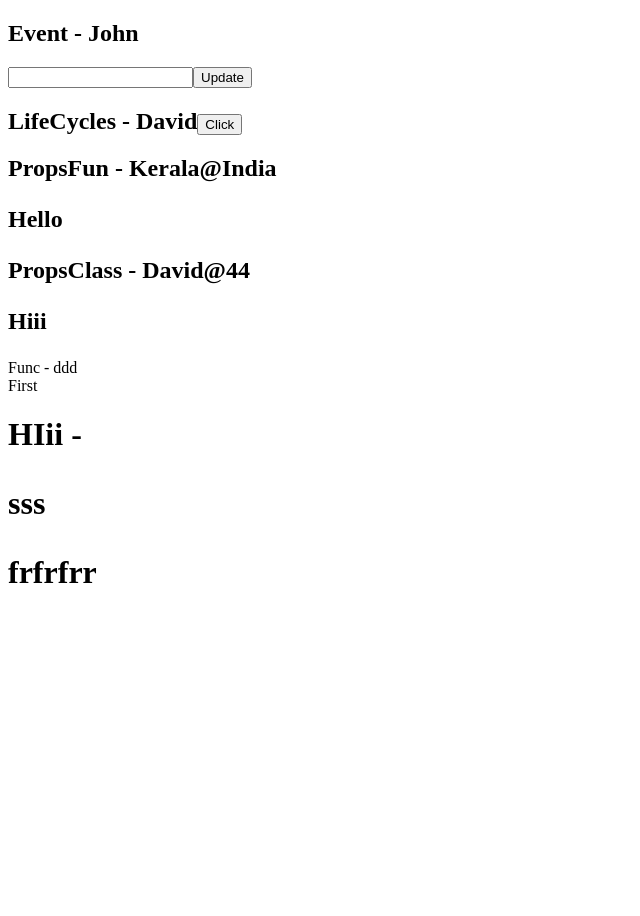
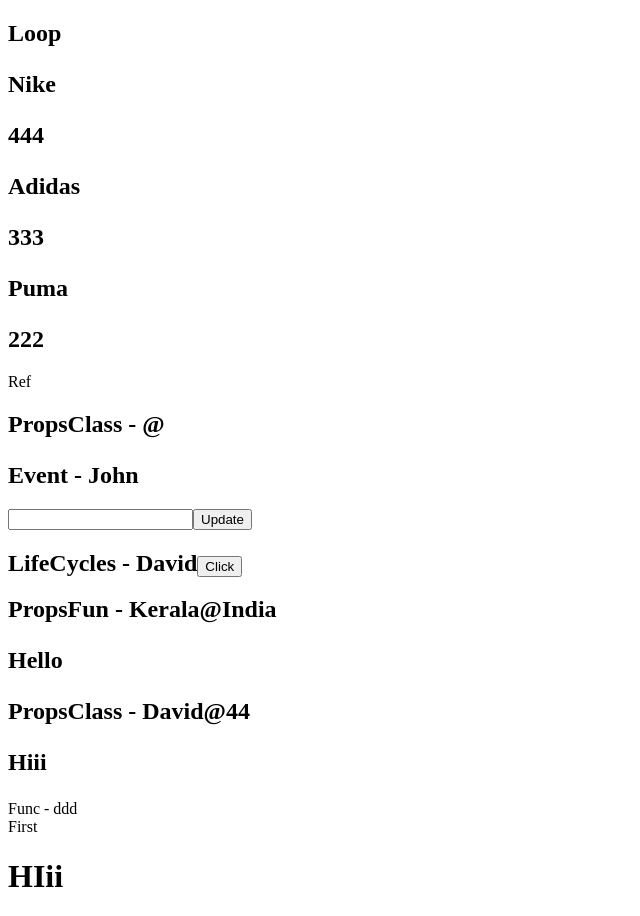
Before and after one commit to paravathmuhsin/react-basics, a React (Create React App) app: page / in a window 1280 px wide. Shown: the whole page, without its empty margins (0-640 px from the left). Before the commit the page ends 800 px from the top, so only its background shows below. Built offline with nearby package versions, Linux system fonts and the light colour scheme.

Commit message:
ref and jeys

```diff
--- a/src/App.js
+++ b/src/App.js
@@ -6,6 +6,8 @@
 import State from "./State";
 import LifeCycles from "./LifeCycles";
 import Event from "./Event";
+import Ref from "./Ref";
+import Loop from "./Loop";
 class App extends Component {
   // constructor() {
   //   super();
@@ -14,15 +16,15 @@
   render() {
     return (
       <>
+        <Loop />
+        <Ref />
         <Event />
         <LifeCycles />
         {/* <State /> */}
         <Props />
         <Func />
         <First />
-        <h1 className={this.name}>
-          HIii - {[<p>sss</p>, <span>frfrfrr</span>]}
-        </h1>
+        <h1 className={this.name}>HIii</h1>
       </>
     );
   }
--- /dev/null
+++ b/src/Loop.js
@@ -0,0 +1,37 @@
+import React from "react";
+
+const Loop = () => {
+  const a = [
+    {
+      id: 1,
+      brand: "Nike",
+      price: 444,
+    },
+    {
+      id: 2,
+      brand: "Adidas",
+      price: 333,
+    },
+    {
+      id: 3,
+      brand: "Puma",
+      price: 222,
+    },
+  ];
+  // [<p>"nike"</p>,<p>"adidas"</p>, <p>"Puma"</p>]
+  return (
+    <h2>
+      Loop
+      {a.map((item, index) => {
+        return (
+          <div key={item.id}>
+            <p>{item.brand}</p>
+            <span>{item.price}</span>
+          </div>
+        );
+      })}
+    </h2>
+  );
+};
+
+export default Loop;
--- a/src/PropsClass.js
+++ b/src/PropsClass.js
@@ -1,6 +1,7 @@
 import React, { Component } from "react";
 
 export default class PropsClass extends Component {
+  test = "Hii";
   render() {
     // console.log(this.props);
     const { name, age, children } = this.props; // {name: 'David', age: 44}
--- /dev/null
+++ b/src/Ref.js
@@ -0,0 +1,19 @@
+import React, { Component, createRef } from "react";
+import PropsClass from "./PropsClass";
+import PropsFun from "./PropsFun";
+
+export default class Ref extends Component {
+  testRef = createRef();
+  componentDidMount() {
+    console.log(this.testRef.current);
+  }
+  render() {
+    return (
+      <div>
+        Ref
+        <PropsClass  ref={this.testRef} />
+        {/* <PropsFun ref={this.testRef} /> */}
+      </div>
+    );
+  }
+}
```
